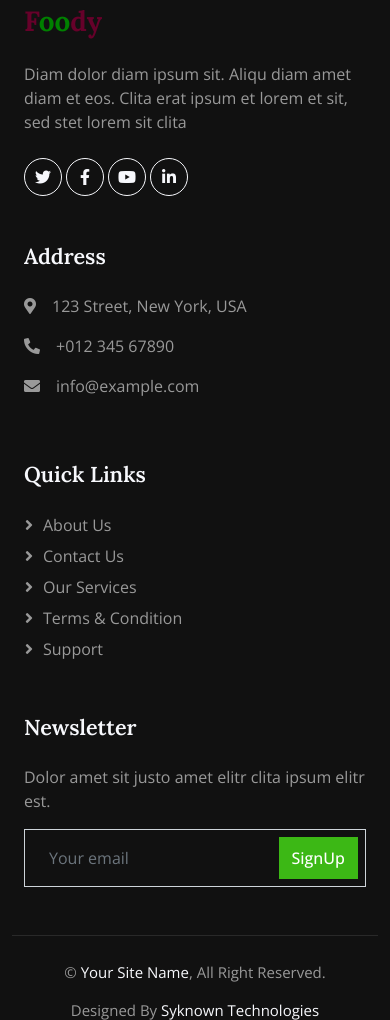
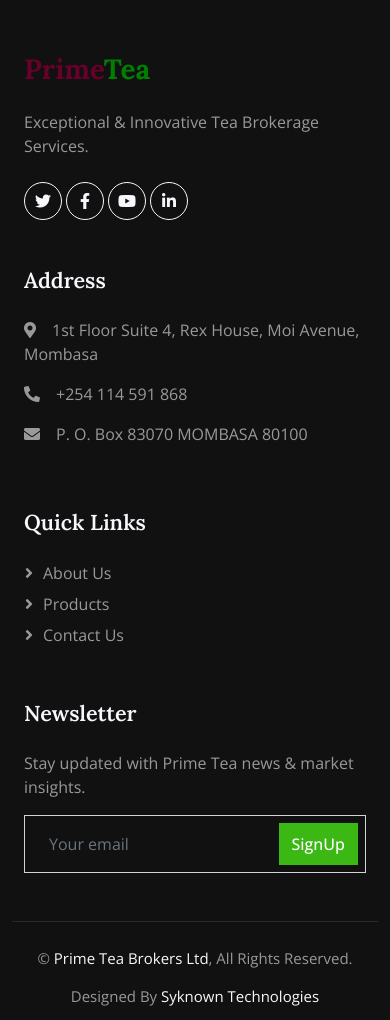
Before and after one commit to syknown/primeteabrokerswebiste, a plain HTML site: page 404.html in a window 390 px wide. Shown: the part 980-2000 px from the top of the page. Drawn offline with nearby package versions, Linux system fonts and the light colour scheme.

Commit message:
changed 404 header and footer

```diff
--- a/404.html
+++ b/404.html
@@ -14,7 +14,8 @@
     <!-- Google Web Fonts -->
     <link rel="preconnect" href="https://fonts.googleapis.com">
     <link rel="preconnect" href="https://fonts.gstatic.com" crossorigin>
-    <link href="https://fonts.googleapis.com/css2?family=Open+Sans:wght@400;500&family=Lora:wght@600;700&display=swap" rel="stylesheet">
+    <link href="https://fonts.googleapis.com/css2?family=Open+Sans:wght@400;500&family=Lora:wght@600;700&display=swap"
+        rel="stylesheet">
 
     <!-- Icon Font Stylesheet -->
     <link href="https://cdnjs.cloudflare.com/ajax/libs/font-awesome/5.10.0/css/all.min.css" rel="stylesheet">
@@ -33,7 +34,8 @@
 
 <body>
     <!-- Spinner Start -->
-    <div id="spinner" class="show bg-white position-fixed translate-middle w-100 vh-100 top-50 start-50 d-flex align-items-center justify-content-center">
+    <div id="spinner"
+        class="show bg-white position-fixed translate-middle w-100 vh-100 top-50 start-50 d-flex align-items-center justify-content-center">
         <div class="spinner-border text-primary" role="status"></div>
     </div>
     <!-- Spinner End -->
@@ -43,7 +45,8 @@
     <div class="container-fluid fixed-top px-0 wow fadeIn" data-wow-delay="0.1s">
         <div class="top-bar row gx-0 align-items-center d-none d-lg-flex">
             <div class="col-lg-6 px-5 text-start">
-               <small><i class="fa fa-map-marker-alt me-2"></i>1st Floor Suite 4, Rex House,Moi Avenue, Mombasa Kenya</small>
+                <small><i class="fa fa-map-marker-alt me-2"></i>1st Floor Suite 4, Rex House,Moi Avenue, Mombasa
+                    Kenya</small>
                 <small class="ms-4"><i class="fa fa-envelope me-2"></i>Email:info@primeteabrokers.com</small>
             </div>
             <div class="col-lg-6 px-5 text-end">
@@ -60,7 +63,8 @@
                 <h1 class="fw-bold text-primary m-0">Prime<span class="text-secondary">Tea</span></h1>
 
             </a>
-            <button type="button" class="navbar-toggler me-4" data-bs-toggle="collapse" data-bs-target="#navbarCollapse">
+            <button type="button" class="navbar-toggler me-4" data-bs-toggle="collapse"
+                data-bs-target="#navbarCollapse">
                 <span class="navbar-toggler-icon"></span>
             </button>
             <div class="collapse navbar-collapse" id="navbarCollapse">
@@ -68,28 +72,9 @@
                     <a href="index.html" class="nav-item nav-link">Home</a>
                     <a href="about.html" class="nav-item nav-link">About Us</a>
                     <a href="product.html" class="nav-item nav-link">Products</a>
-                    <div class="nav-item dropdown">
-                        <a href="#" class="nav-link dropdown-toggle active" data-bs-toggle="dropdown">Pages</a>
-                        <div class="dropdown-menu m-0">
-                            <a href="blog.html" class="dropdown-item">Blog Grid</a>
-                            <a href="feature.html" class="dropdown-item">Our Features</a>
-                            <a href="testimonial.html" class="dropdown-item">Testimonial</a>
-                            <a href="404.html" class="dropdown-item active">404 Page</a>
-                        </div>
-                    </div>
                     <a href="contact.html" class="nav-item nav-link">Contact Us</a>
                 </div>
-                <div class="d-none d-lg-flex ms-2">
-                    <a class="btn-sm-square bg-white rounded-circle ms-3" href="">
-                        <small class="fa fa-search text-body"></small>
-                    </a>
-                    <a class="btn-sm-square bg-white rounded-circle ms-3" href="">
-                        <small class="fa fa-user text-body"></small>
-                    </a>
-                    <a class="btn-sm-square bg-white rounded-circle ms-3" href="">
-                        <small class="fa fa-shopping-bag text-body"></small>
-                    </a>
-                </div>
+                ]
             </div>
         </nav>
     </div>
@@ -120,7 +105,8 @@
                     <i class="bi bi-exclamation-triangle display-1 text-primary"></i>
                     <h1 class="display-1">404</h1>
                     <h1 class="mb-4">Page Not Found</h1>
-                    <p class="mb-4">We’re sorry, the page you have looked for does not exist in our website! Maybe go to our home page or try to use a search?</p>
+                    <p class="mb-4">We’re sorry, the page you have looked for does not exist in our website! Maybe go to
+                        our home page or try to use a search?</p>
                     <a class="btn btn-primary rounded-pill py-3 px-5" href="">Go Back To Home</a>
                 </div>
             </div>
@@ -130,39 +116,45 @@
 
 
     <!-- Footer Start -->
-    <div class="container-fluid bg-dark footer pt-5 wow fadeIn" data-wow-delay="0.1s">
+    <div class="container-fluid bg-dark footer mt-5 pt-5 wow fadeIn" data-wow-delay="0.1s">
         <div class="container py-5">
             <div class="row g-5">
                 <div class="col-lg-3 col-md-6">
-                    <h1 class="fw-bold text-primary mb-4">F<span class="text-secondary">oo</span>dy</h1>
-                    <p>Diam dolor diam ipsum sit. Aliqu diam amet diam et eos. Clita erat ipsum et lorem et sit, sed stet lorem sit clita</p>
+                    <h1 class="fw-bold text-primary mb-4">Prime<span class="text-secondary">Tea</span></h1>
+                    <p>Exceptional & Innovative Tea Brokerage Services.</p>
                     <div class="d-flex pt-2">
-                        <a class="btn btn-square btn-outline-light rounded-circle me-1" href=""><i class="fab fa-twitter"></i></a>
-                        <a class="btn btn-square btn-outline-light rounded-circle me-1" href=""><i class="fab fa-facebook-f"></i></a>
-                        <a class="btn btn-square btn-outline-light rounded-circle me-1" href=""><i class="fab fa-youtube"></i></a>
-                        <a class="btn btn-square btn-outline-light rounded-circle me-0" href=""><i class="fab fa-linkedin-in"></i></a>
+                        <a class="btn btn-square btn-outline-light rounded-circle me-1" href="#"><i
+                                class="fab fa-twitter"></i></a>
+                        <a class="btn btn-square btn-outline-light rounded-circle me-1" href="#"><i
+                                class="fab fa-facebook-f"></i></a>
+                        <a class="btn btn-square btn-outline-light rounded-circle me-1" href="#"><i
+                                class="fab fa-youtube"></i></a>
+                        <a class="btn btn-square btn-outline-light rounded-circle me-0" href="#"><i
+                                class="fab fa-linkedin-in"></i></a>
                     </div>
                 </div>
                 <div class="col-lg-3 col-md-6">
                     <h4 class="text-light mb-4">Address</h4>
-                    <p><i class="fa fa-map-marker-alt me-3"></i>123 Street, New York, USA</p>
-                    <p><i class="fa fa-phone-alt me-3"></i>+012 345 67890</p>
-                    <p><i class="fa fa-envelope me-3"></i>info@example.com</p>
+                    <p><i class="fa fa-map-marker-alt me-3"></i>1st Floor Suite 4, Rex House, Moi Avenue, Mombasa
+                    </p>
+                    <p><i class="fa fa-phone-alt me-3"></i>+254 114 591 868</p>
+
+                    <p><i class="fa fa-envelope me-3"></i>P. O. Box 83070 MOMBASA 80100</p>
                 </div>
                 <div class="col-lg-3 col-md-6">
                     <h4 class="text-light mb-4">Quick Links</h4>
-                    <a class="btn btn-link" href="">About Us</a>
-                    <a class="btn btn-link" href="">Contact Us</a>
-                    <a class="btn btn-link" href="">Our Services</a>
-                    <a class="btn btn-link" href="">Terms & Condition</a>
-                    <a class="btn btn-link" href="">Support</a>
+                    <a class="btn btn-link" href="about.html">About Us</a>
+                    <a class="btn btn-link" href="product.html">Products</a>
+                    <a class="btn btn-link" href="contact.html">Contact Us</a>
                 </div>
                 <div class="col-lg-3 col-md-6">
                     <h4 class="text-light mb-4">Newsletter</h4>
-                    <p>Dolor amet sit justo amet elitr clita ipsum elitr est.</p>
+                    <p>Stay updated with Prime Tea news & market insights.</p>
                     <div class="position-relative mx-auto" style="max-width: 400px;">
-                        <input class="form-control bg-transparent w-100 py-3 ps-4 pe-5" type="text" placeholder="Your email">
-                        <button type="button" class="btn btn-primary py-2 position-absolute top-0 end-0 mt-2 me-2">SignUp</button>
+                        <input class="form-control bg-transparent w-100 py-3 ps-4 pe-5" type="text"
+                            placeholder="Your email">
+                        <button type="button"
+                            class="btn btn-primary py-2 position-absolute top-0 end-0 mt-2 me-2">SignUp</button>
                     </div>
                 </div>
             </div>
@@ -171,10 +163,9 @@
             <div class="container">
                 <div class="row">
                     <div class="col-md-6 text-center text-md-start mb-3 mb-md-0">
-                        &copy; <a href="#">Your Site Name</a>, All Right Reserved.
+                        &copy; <a href="#">Prime Tea Brokers Ltd</a>, All Rights Reserved.
                     </div>
                     <div class="col-md-6 text-center text-md-end">
-                        <!--/*** This template is free as long as you keep the footer author’s credit link/attribution link/backlink. If you'd like to use the template without the footer author’s credit link/attribution link/backlink, you can purchase the Credit Removal License from "https://www.troycityafrica.com/credit-removal". Thank you for your support. ***/-->
                         Designed By <a href="https://www.syknown.tech">Syknown Technologies</a>
                     </div>
                 </div>
@@ -185,7 +176,8 @@
 
 
     <!-- Back to Top -->
-    <a href="#" class="btn btn-lg btn-primary btn-lg-square rounded-circle back-to-top"><i class="bi bi-arrow-up"></i></a>
+    <a href="#" class="btn btn-lg btn-primary btn-lg-square rounded-circle back-to-top"><i
+            class="bi bi-arrow-up"></i></a>
 
 
     <!-- JavaScript Libraries -->
```
Also changed, not shown: index.html (+4 -4 lines).
